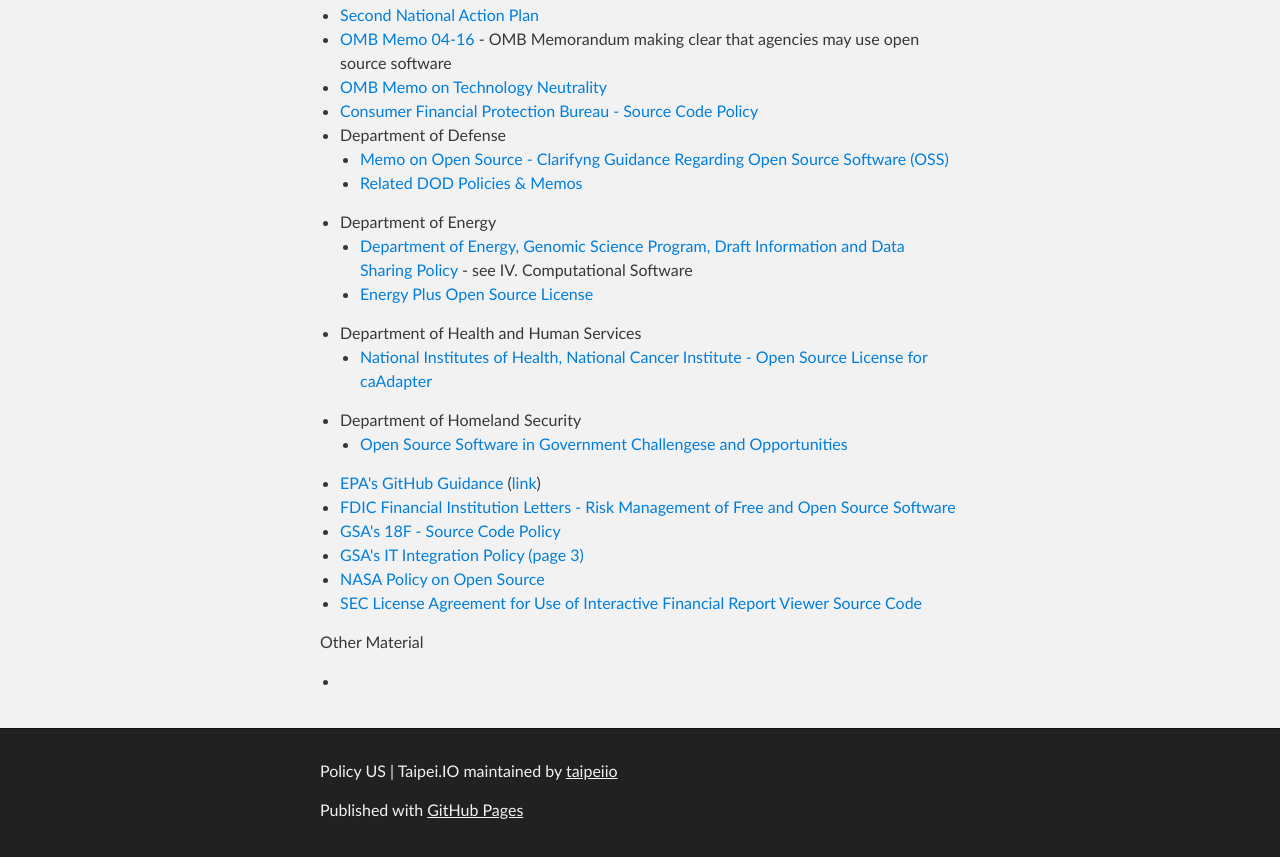
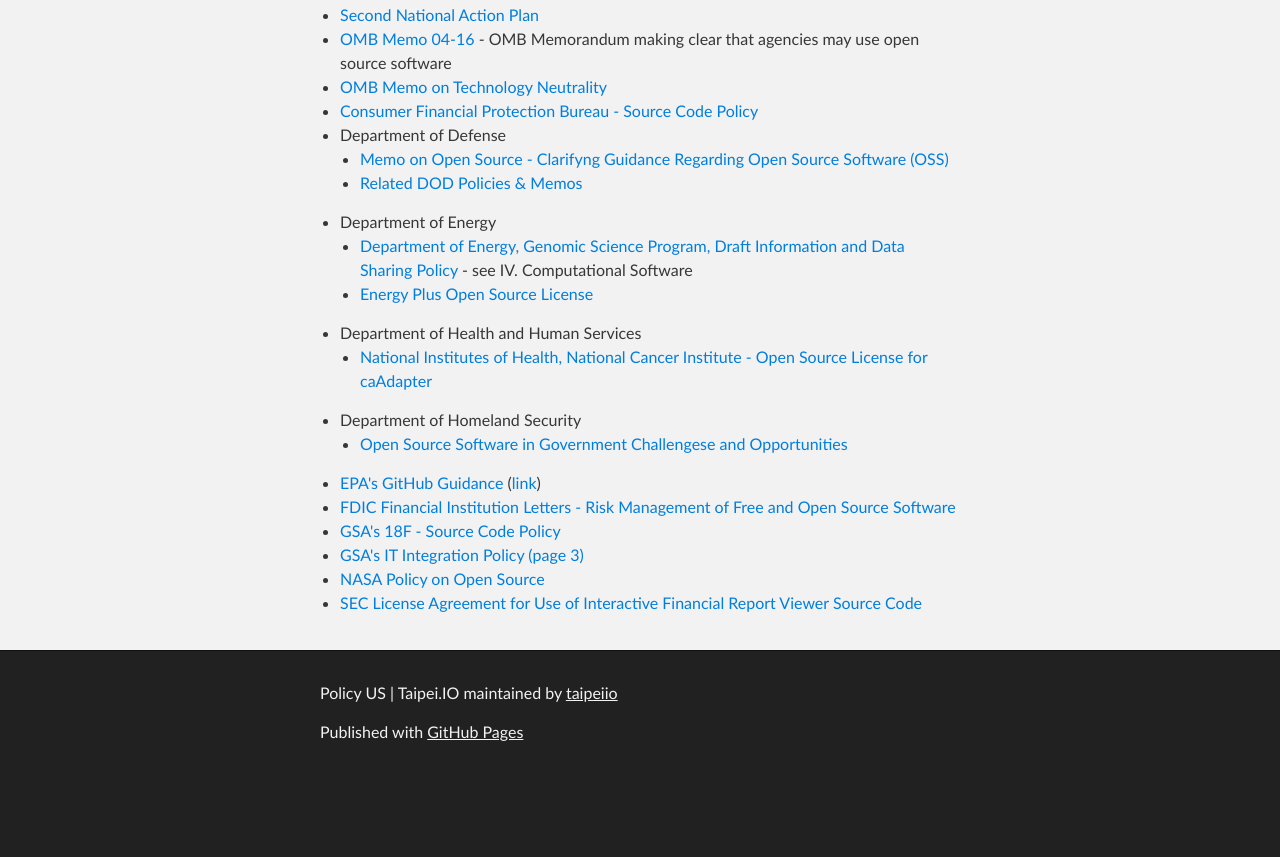
Before and after one commit to taipeiio/taipeiio-policyus, a plain HTML site: page index.html in a window 1280 px wide. Shown: the part 285-1142 px from the top of the page. After the commit the page ends 1064 px from the top, so only its background shows below. Drawn offline with Linux system fonts and the light colour scheme.

```diff
--- a/index.html
+++ b/index.html
@@ -76,13 +76,6 @@
 <li><a href="http://nodis3.gsfc.nasa.gov/displayDir.cfm?t=NPR&amp;c=2210&amp;s=1C">NASA Policy on Open Source</a></li>
 <li><a href="http://www.sec.gov/spotlight/xbrl/xbrlviewerlicense.htm">SEC License Agreement for Use of Interactive Financial Report Viewer Source Code</a></li>
 </ul>
-
-<p>Other Material  </p>
-
-<ul>
-<li>
-</li>
-</ul>
       </section>
     </div>
 
```
Also changed, not shown: params.json (+1 -1 lines).
